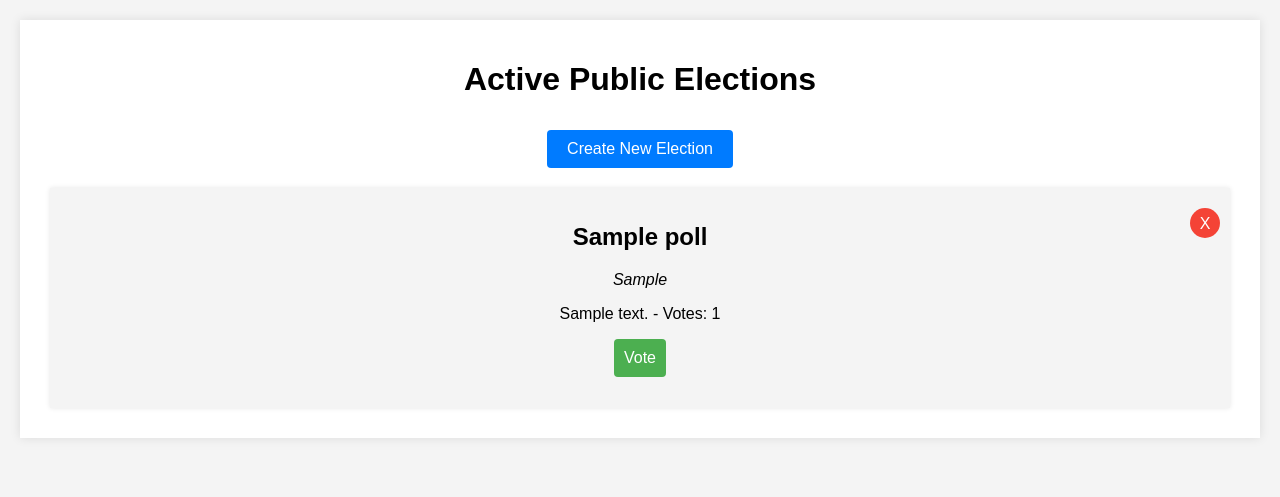
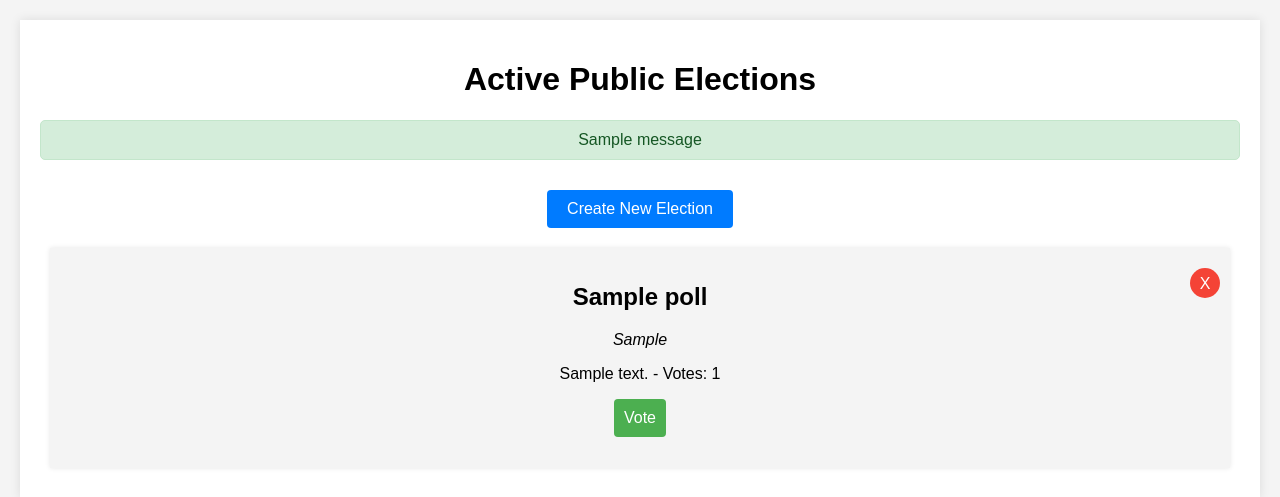
Before and after one commit to MaheelLLC/CIS-375-Vote-Project, a Django app: page /vote/ in a window 1280 px wide. Shown: the part 56-553 px from the top of the page. Run offline with Django 5.2, Linux system fonts and the light colour scheme; a user stored in the database is signed in; tables that the repository leaves empty hold one stand-in row (values such as "Sample post"); one stand-in notice (Sample message) is shown.

Commit message:
error and success messages when attempting to delete a poll

```diff
--- a/vote_app/static/css/style.css
+++ b/vote_app/static/css/style.css
@@ -273,3 +273,22 @@ button.remove-option, button.remove-question {
 	color: white;
 	margin-left: 10px;
 }
+
+.messages {
+    margin-bottom: 20px;
+}
+.message {
+    padding: 10px;
+    border-radius: 5px;
+    margin-bottom: 10px;
+}
+.message.error {
+    background-color: #f8d7da;
+    color: #721c24;
+    border: 1px solid #f5c6cb;
+}
+.message.success {
+    background-color: #d4edda;
+    color: #155724;
+    border: 1px solid #c3e6cb;
+}
--- a/vote_app/templates/election_page.html
+++ b/vote_app/templates/election_page.html
@@ -4,10 +4,18 @@
 <div class="container">
     <h1>Active Public Elections</h1>
 
+    <!-- Display messages -->
+    {% if messages %}
+        <div class="messages">
+            {% for message in messages %}
+                <div class="message {{ message.tags }}">{{ message }}</div>
+            {% endfor %}
+        </div>
+    {% endif %}
+
     <!-- Centered create and manage election buttons -->
     <div>
         <a href="{% url 'create_poll' %}" class="button create">Create New Election</a>
-        {% comment %} <a href="{% url 'manage_elections' %}" class="button">Manage Your Elections</a> {% endcomment %}
     </div>
 
     <div class="election-list">
@@ -37,3 +45,24 @@
 </div>
 
 {% endblock content %}
+
+<style>
+    .messages {
+        margin-bottom: 20px;
+    }
+    .message {
+        padding: 10px;
+        border-radius: 5px;
+        margin-bottom: 10px;
+    }
+    .message.error {
+        background-color: #f8d7da;
+        color: #721c24;
+        border: 1px solid #f5c6cb;
+    }
+    .message.success {
+        background-color: #d4edda;
+        color: #155724;
+        border: 1px solid #c3e6cb;
+    }
+</style>
--- a/vote_app/views.py
+++ b/vote_app/views.py
@@ -9,23 +9,28 @@ from django.shortcuts import render, redirect, get_object_or_404
 from .models import Poll
 from django.contrib.auth.views import PasswordChangeView
 from django.urls import reverse_lazy
+from django.contrib import messages
+
 
 class CustomPasswordChangeView(PasswordChangeView):
     template_name = 'vote_app/change_password.html'
     success_url = reverse_lazy('account')  # Redirect to the account page after a successful password change
 
+
 @login_required
 def delete_poll(request, poll_id):
     try:
         poll = Poll.objects.get(id=poll_id, user=request.user)
-    except:
+    except Poll.DoesNotExist:
+        messages.error(request, "You do not have permission to delete this poll.")
         return redirect('election_page')
-    # poll = get_object_or_404(Poll, id=poll_id, user=request.user)
+
     if request.method == 'POST':
         poll.delete()
+        messages.success(request, "Poll deleted successfully.")
         return redirect('election_page')
+
     return render(request, 'vote_app/delete_poll_confirm.html', {'poll': poll})
-
 
 def login_view(request):
     if request.method == 'POST':
```
